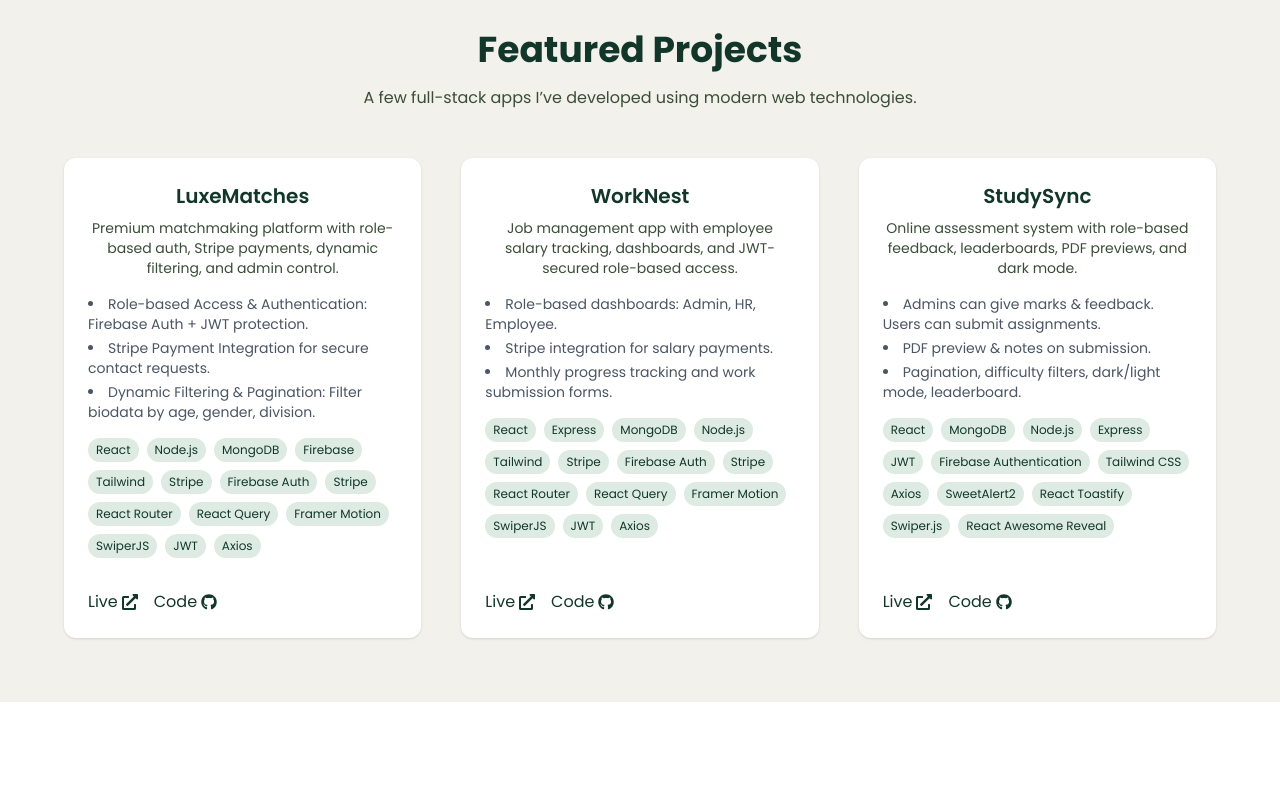
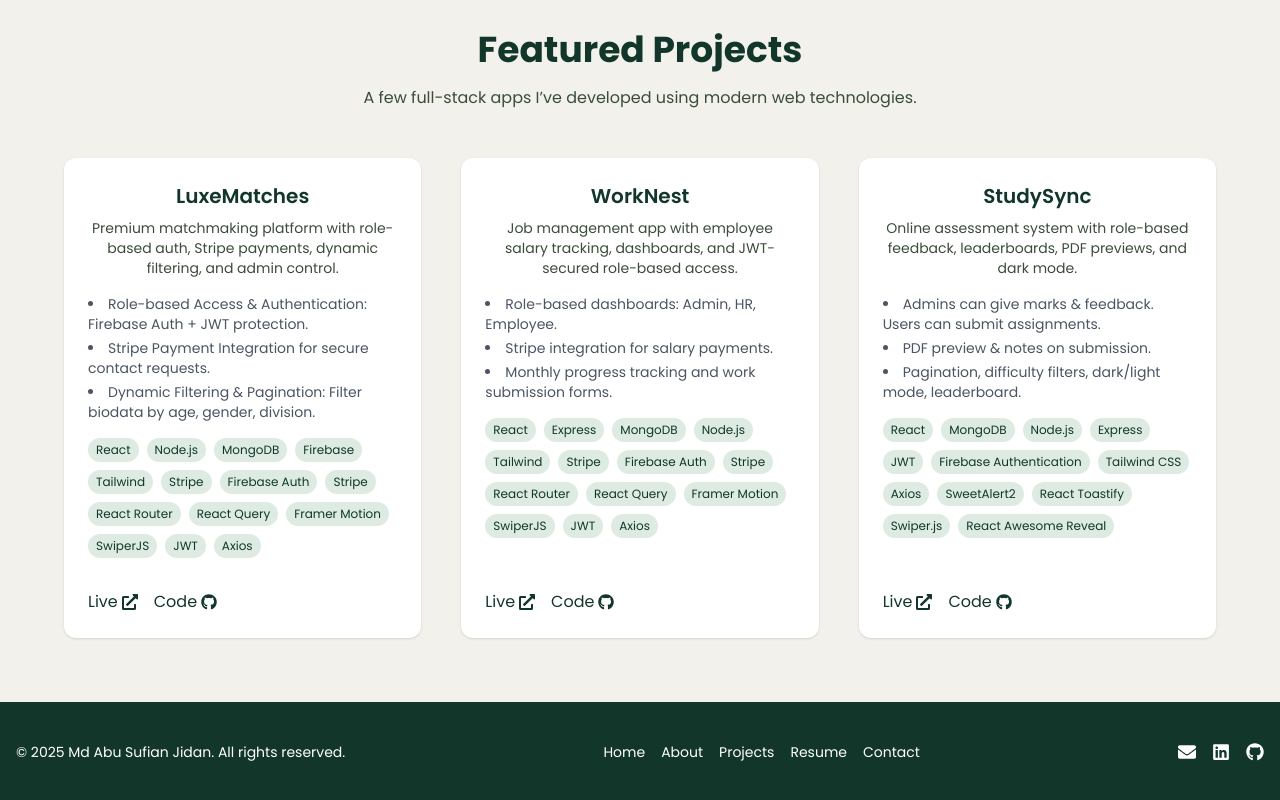
Before and after one commit to Md-Sufian-Jidan/cd-portfolio, a React (Vite) app: page / in a window 1280 px wide. Shown: the part 1858-2658 px from the top of the page. Before the commit the page ends 2560 px from the top, so only its background shows below. Built offline with nearby package versions, Linux system fonts and the light colour scheme.

Commit message:
features section added

```diff
--- /dev/null
+++ b/src/Components/Footer.jsx
@@ -0,0 +1,60 @@
+import { motion } from "framer-motion";
+import { Link } from "react-router-dom";
+import { FaEnvelope, FaLinkedin, FaGithub } from "react-icons/fa";
+
+const Footer = () => {
+    return (
+        <footer className="bg-primary text-white py-10">
+            <motion.div
+                initial={{ opacity: 0 }}
+                whileInView={{ opacity: 1 }}
+                transition={{ duration: 0.6 }}
+                className="px-4 flex flex-col md:flex-row justify-between items-center gap-6"
+            >
+                {/* Left: Name and year */}
+                <div className="text-sm text-center md:text-left">
+                    &copy; {new Date().getFullYear()} Md Abu Sufian Jidan. All rights reserved.
+                </div>
+
+                {/* Center: Navigation links */}
+                <div className="flex gap-4 text-sm">
+                    <Link to="/" className="hover:underline">Home</Link>
+                    <Link to="/about" className="hover:underline">About</Link>
+                    <a href="#projects" className="hover:underline">Projects</a>
+                    <Link to="/resume" className="hover:underline">Resume</Link>
+                    <Link to="/contact" className="hover:underline">Contact</Link>
+                </div>
+
+                {/* Right: Social icons */}
+                <div className="flex gap-4 text-lg">
+                    <a
+                        href="mailto:jidanjiyaj03@gmail.com"
+                        target="_blank"
+                        rel="noopener noreferrer"
+                        className="hover:text-accent transition-colors"
+                    >
+                        <FaEnvelope />
+                    </a>
+                    <a
+                        href="https://www.linkedin.com/in/md-abu-sufian-jidan/"
+                        target="_blank"
+                        rel="noopener noreferrer"
+                        className="hover:text-accent transition-colors"
+                    >
+                        <FaLinkedin />
+                    </a>
+                    <a
+                        href="https://github.com/Md-Sufian-Jidan"
+                        target="_blank"
+                        rel="noopener noreferrer"
+                        className="hover:text-accent transition-colors"
+                    >
+                        <FaGithub />
+                    </a>
+                </div>
+            </motion.div>
+        </footer>
+    );
+}
+
+export default Footer;
--- a/src/Main/Main.jsx
+++ b/src/Main/Main.jsx
@@ -1,5 +1,6 @@
 import { Outlet } from 'react-router-dom';
 import Navbar from '../Components/Navbar';
+import Footer from '../Components/Footer';
 
 const Main = () => {
     return (
@@ -7,7 +8,10 @@ const Main = () => {
             <div className='h-14'>
                 <Navbar />
             </div>
-            <Outlet />
+            <div className='min-h-[calc(100vh-160px)]'>
+                <Outlet />
+            </div>
+            <Footer />
         </div>
     );
 };
--- a/src/pages/About/About.jsx
+++ b/src/pages/About/About.jsx
@@ -4,7 +4,7 @@ const skills = ["HTML5", "CSS3", "JavaScript (ES6+)", "React.js", "Tailwind CSS"
 
 const About = () => {
     return (
-        <section className="min-h-screen bg-accent py-10 px-6">
+        <section className="min-h-[75vh] bg-accent py-10 px-6">
             <div className="grid grid-cols-1 md:grid-cols-2 gap-10 items-center">
                 {/* Bio Section */}
                 <motion.div
--- a/src/pages/Contact/Contact.jsx
+++ b/src/pages/Contact/Contact.jsx
@@ -9,7 +9,7 @@ const Contact = () => {
         return <p className="text-center text-2xl mt-10 text-primary">Thanks for joining!</p>;
     }
     return (
-        <section className="min-h-screen bg-accent py-10 px-6">
+        <section className="bg-accent py-10 px-6">
             <div className="max-w-4xl mx-auto text-center">
                 <motion.h2
                     initial={{ opacity: 0, y: 20 }}
--- a/src/pages/Resume/Resume.jsx
+++ b/src/pages/Resume/Resume.jsx
@@ -5,7 +5,7 @@ const skills = ["HTML5", "CSS3", "JavaScript (ES6+)", "React.js", "Tailwind CSS"
 
 const Resume = () => {
     return (
-        <section className="min-h-screen bg-accent py-10 px-6">
+        <section className="min-h-[75vh] bg-accent py-10 px-6">
             <div>
                 <motion.h2
                     initial={{ opacity: 0, y: 20 }}
```
